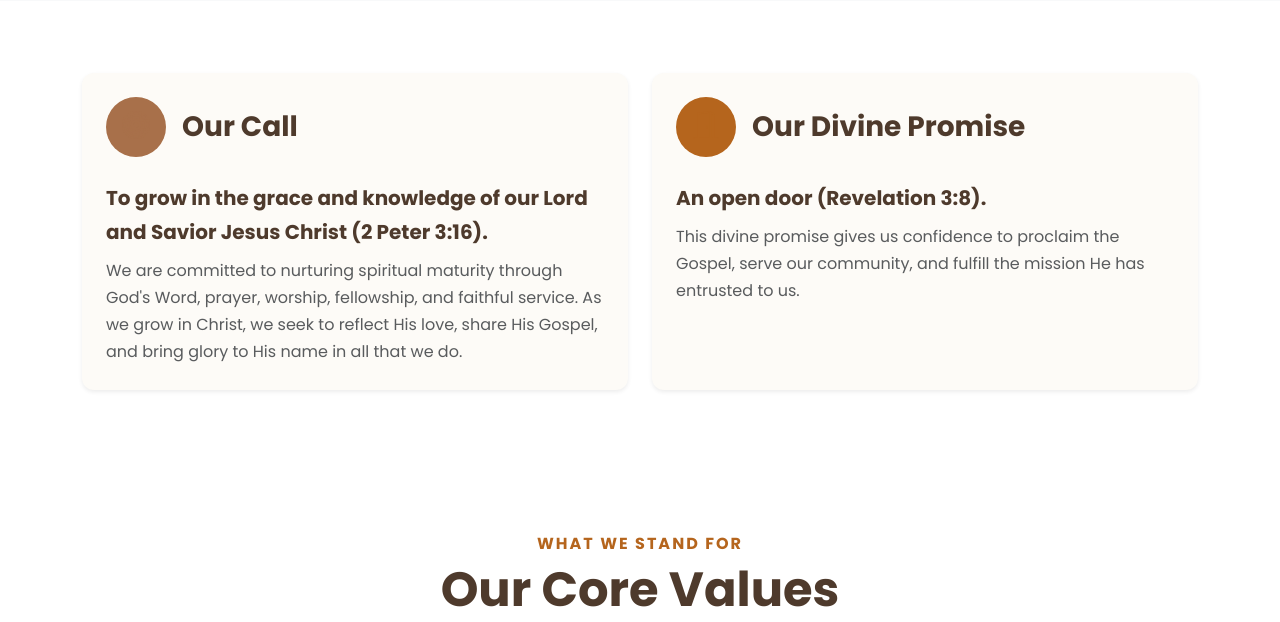
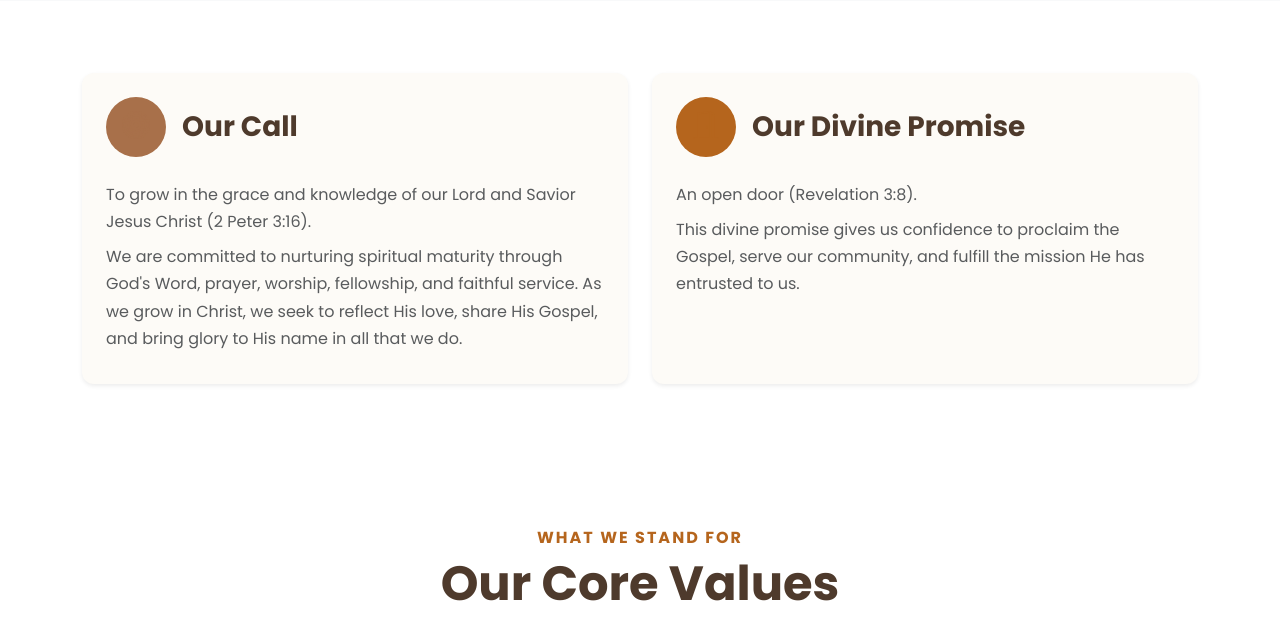
Before and after one commit to mbuguam443/grace-church, a Django app: page /about-us/ in a window 1280 px wide. Shown: the part 2252-2874 px from the top of the page. Run offline with Django 4.2, Linux system fonts and the light colour scheme; data comes from the database, SQL or seed files in the repository; data that the repository does not hold is empty; parts of the project's set-up code (start-up, migrations or seed data) failed here and were passed over.

Commit message:
About: remove bold subtitle styling from Our Call and Our Divine Promise

```diff
--- a/templates/public/about.html
+++ b/templates/public/about.html
@@ -89,11 +89,7 @@
                         <h3 class="fw-bold text-secondary mb-0">Our Call</h3>
                     </div>
                     {% for paragraph in church_settings.call_paragraphs %}
-                    {% if forloop.first %}
-                    <p class="fs-5 fw-bold text-secondary mb-2">{{ paragraph }}</p>
-                    {% else %}
-                    <p class="text-muted mb-0">{{ paragraph }}</p>
-                    {% endif %}
+                    <p class="text-muted mb-2">{{ paragraph }}</p>
                     {% empty %}
                     <p class="text-muted fs-5">{{ church_settings.about_call }}</p>
                     {% endfor %}
@@ -108,11 +104,7 @@
                         <h3 class="fw-bold text-secondary mb-0">Our Divine Promise</h3>
                     </div>
                     {% for paragraph in church_settings.divine_promise_paragraphs %}
-                    {% if forloop.first %}
-                    <p class="fs-5 fw-bold text-secondary mb-2">{{ paragraph }}</p>
-                    {% else %}
-                    <p class="text-muted mb-0">{{ paragraph }}</p>
-                    {% endif %}
+                    <p class="text-muted mb-2">{{ paragraph }}</p>
                     {% empty %}
                     <p class="text-muted fs-5">{{ church_settings.about_divine_promise }}</p>
                     {% endfor %}
```
